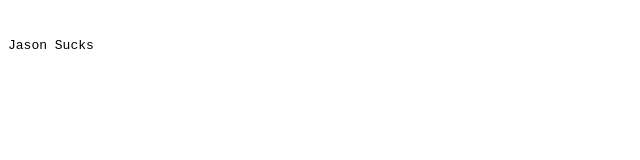
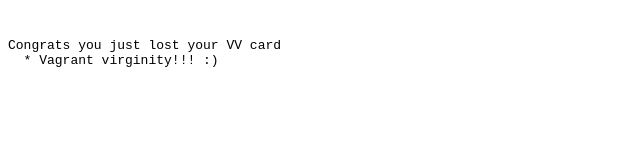
Before and after one commit to branmarshall21/Vagrant-Box, a website: page index.html in a window 1280 px wide. Shown: the whole page, without its empty margins (0-640 px from the left). Drawn offline with Linux system fonts and the light colour scheme.

Commit message:
Update index.html

```diff
--- a/index.html
+++ b/index.html
@@ -1,5 +1,6 @@
 <xmp>
 
-Jason Sucks
+Congrats you just lost your VV card
+  * Vagrant virginity!!! :)
 
 </xmp>
```
